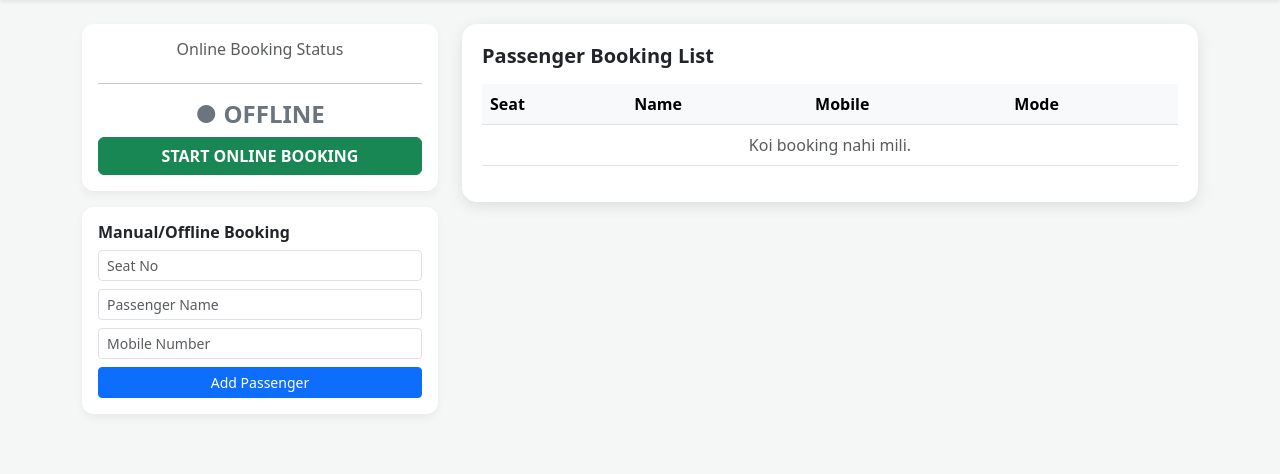
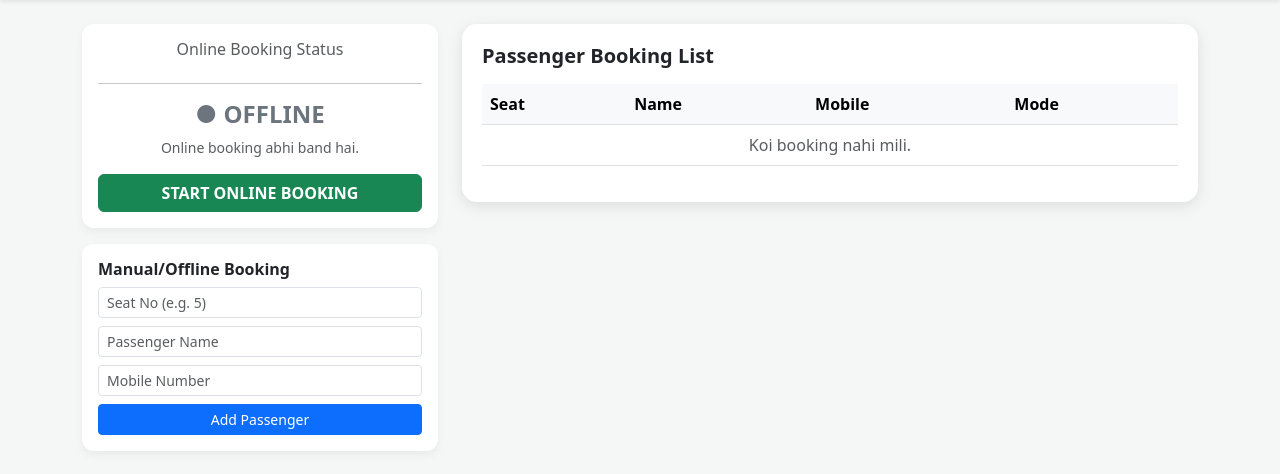
Before and after one commit to upadhyaaman593-dev/bus-booking-bihar, a Flask app: page /dashboard in a window 1280 px wide. Shown: the part 56-530 px from the top of the page. Run offline with Flask 3, Linux system fonts and the light colour scheme; the visitor is signed in with stand-in values (Sample User, id 1); data that the repository does not hold is empty; some libraries are stand-ins or nearby versions.

Commit message:
Update dashboard.html

```diff
--- a/templates/dashboard.html
+++ b/templates/dashboard.html
@@ -31,24 +31,25 @@
                 <hr>
                 {% if driver.is_online == 1 %}
                     <h4 class="text-success fw-bold">● ONLINE</h4>
-                    <p class="small text-muted">Current Trip: {{ driver.dep_date }} at {{ driver.time }}</p>
+                    <p class="small text-muted">Status: {{ driver.dep_date }} ({{ driver.time }})</p>
                     <a href="/toggle_status/{{ driver.id }}" class="btn btn-danger w-100 fw-bold">STOP ONLINE BOOKING</a>
                 {% else %}
                     <h4 class="text-secondary fw-bold">● OFFLINE</h4>
-                    <button class="btn btn-success w-100 fw-bold" data-bs-toggle="modal" data-bs-target="#onlineModal">START ONLINE BOOKING</button>
+                    <p class="small text-muted">Online booking abhi band hai.</p>
+                    <button type="button" class="btn btn-success w-100 fw-bold" data-bs-toggle="modal" data-bs-target="#onlineModal">START ONLINE BOOKING</button>
                 {% endif %}
             </div>
 
-            <div class="modal fade" id="onlineModal" tabindex="-1" aria-hidden="true">
+            <div class="modal fade text-start" id="onlineModal" tabindex="-1" aria-labelledby="onlineModalLabel" aria-hidden="true">
               <div class="modal-dialog">
                 <form action="/toggle_status/{{ driver.id }}" method="POST" class="modal-content">
                   <div class="modal-header">
-                            <h5 class="modal-title">Select Trip Details</h5>
+                    <h5 class="modal-title" id="onlineModalLabel">Trip Details Select Karein</h5>
                     <button type="button" class="btn-close" data-bs-dismiss="modal" aria-label="Close"></button>
                   </div>
-                        <div class="modal-body text-start">
+                  <div class="modal-body">
                     <div class="mb-3">
-                                <label class="form-label">Departure Date</label>
+                      <label class="form-label">Date Select Karein</label>
                       <input type="date" name="dep_date" class="form-control" required>
                     </div>
                     <div class="mb-3">
@@ -57,7 +58,7 @@
                     </div>
                   </div>
                   <div class="modal-footer">
-                            <button type="submit" class="btn btn-success w-100">Confirm & Go Online</button>
+                    <button type="submit" class="btn btn-primary w-100 fw-bold">ONLINE AAO</button>
                   </div>
                 </form>
               </div>
@@ -66,15 +67,9 @@
             <div class="card stat-card p-3 mt-3">
                 <h6 class="fw-bold">Manual/Offline Booking</h6>
                 <form action="/driver_direct_book" method="POST">
-                    <div class="mb-2">
-                        <input type="text" name="seat" class="form-control form-control-sm" placeholder="Seat No" required>
-                    </div>
-                    <div class="mb-2">
-                        <input type="text" name="name" class="form-control form-control-sm" placeholder="Passenger Name" required>
-                    </div>
-                    <div class="mb-2">
-                        <input type="number" name="mobile" class="form-control form-control-sm" placeholder="Mobile Number" required>
-                    </div>
+                    <div class="mb-2"><input type="text" name="seat" class="form-control form-control-sm" placeholder="Seat No (e.g. 5)" required></div>
+                    <div class="mb-2"><input type="text" name="name" class="form-control form-control-sm" placeholder="Passenger Name" required></div>
+                    <div class="mb-2"><input type="number" name="mobile" class="form-control form-control-sm" placeholder="Mobile Number" required></div>
                     <button type="submit" class="btn btn-primary btn-sm w-100">Add Passenger</button>
                 </form>
             </div>
@@ -86,12 +81,7 @@
                 <div class="table-responsive">
                     <table class="table table-hover align-middle">
                         <thead class="table-light">
-                            <tr>
-                                <th>Seat</th>
-                                <th>Name</th>
-                                <th>Mobile</th>
-                                <th>Mode</th>
-                            </tr>
+                            <tr><th>Seat</th><th>Name</th><th>Mobile</th><th>Mode</th></tr>
                         </thead>
                         <tbody>
                             {% for p in passengers %}
@@ -99,18 +89,10 @@
                                 <td class="fw-bold">{{ p.seat_no }}</td>
                                 <td>{{ p.p_name }}</td>
                                 <td>{{ p.p_mobile }}</td>
-                                <td>
-                                    {% if p.mode == 'Online' %}
-                                        <span class="badge badge-online">Online</span>
-                                    {% else %}
-                                        <span class="badge badge-offline">Offline</span>
-                                    {% endif %}
-                                </td>
+                                <td><span class="badge {% if p.mode == 'Online' %}badge-online{% else %}badge-offline{% endif %}">{{ p.mode }}</span></td>
                             </tr>
                             {% else %}
-                            <tr>
-                                <td colspan="4" class="text-center text-muted">Koi booking nahi mili.</td>
-                            </tr>
+                            <tr><td colspan="4" class="text-center text-muted">Koi booking nahi mili.</td></tr>
                             {% endfor %}
                         </tbody>
                     </table>
@@ -119,6 +101,5 @@
         </div>
     </div>
 </div>
-
 </body>
 </html>
```
Lines whose indentation alone changed are shown as unchanged.
